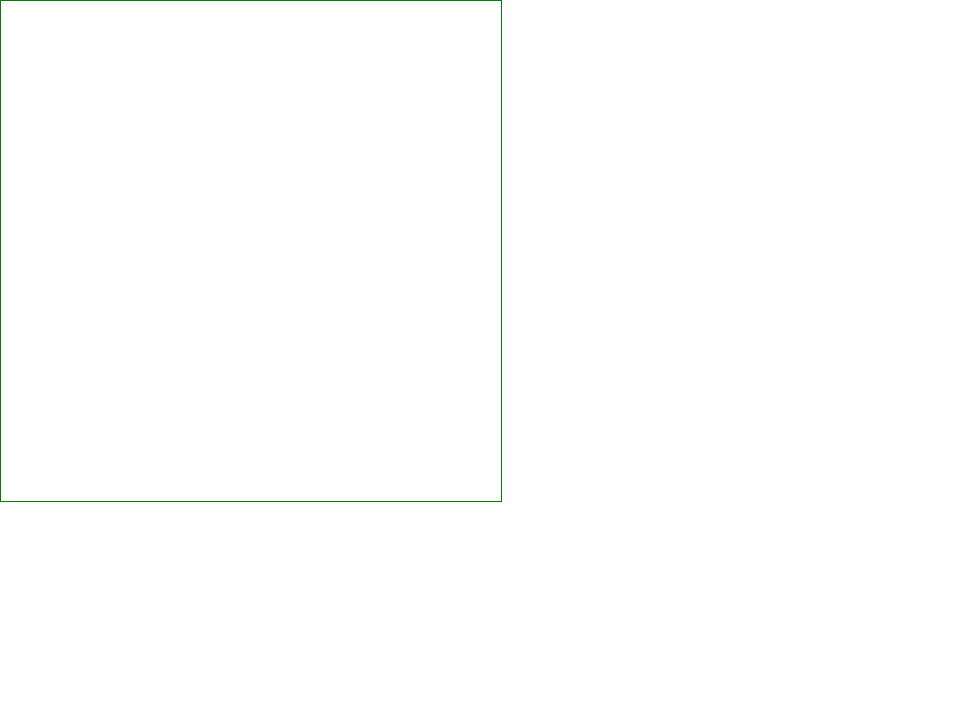
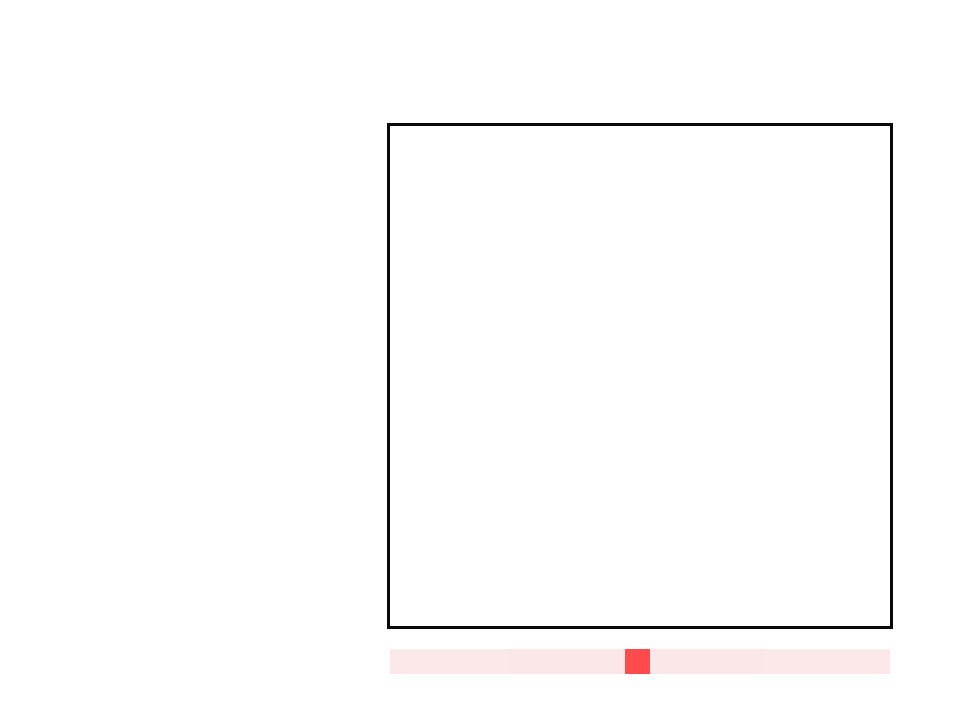
Before and after one commit to ramonferreirareis/etch-a-sketch, a plain HTML site: page index.html in a window 1280 px wide. Shown: the whole page, without its empty margins (0-956 px from the left). Drawn offline with Linux system fonts and the light colour scheme.

Commit message:
Center the grid and add slider

```diff
--- a/index.html
+++ b/index.html
@@ -9,5 +9,8 @@
 </head>
 <body>
     <div id="canvas"></div>
+    <div class="slidercontainer">
+        <input type="range" min="1" max="100" value ="50" class="slider" id="myRange">
+    </div>
 </body>
 </html>
--- a/script.js
+++ b/script.js
@@ -18,8 +18,8 @@ function createGrid(number) {
     const squareCells = document.querySelectorAll(".square");
 
     squareCells.forEach(square => {
-        square.addEventListener("mouseover", evt => {
-            if (evt.buttons === 1) {
+        square.addEventListener("mouseover", event => {
+            if (event.buttons === 1) {
                 square.classList.add("color");
             }
         })
--- a/styles.css
+++ b/styles.css
@@ -1,6 +1,15 @@
 * {
     margin: 0;
     padding: 0;
+}
+
+body {
+    display: flex;
+    flex-direction: column;
+    justify-content: center;
+    align-items: center;
+    height: 100vh;
+    gap: 20px;
 }
 
 .row {
@@ -14,7 +23,7 @@
 }
 
 #canvas {
-    border: 1px solid green;
+    border: 3px solid rgb(10, 10, 10);
     width: 500px;
     height: 500px;
 
@@ -23,3 +32,29 @@
 .color {
     background-color: black;
 }
+
+.slidercontainer {
+    width: 500px;
+}
+
+.slider {
+    -webkit-appearance: none;
+    appearance: none;
+    width: 100%;
+    height: 25px;
+    background-color: rgb(250, 222, 222);
+    opacity: 0.7;
+    -webkit-transition: .2s;
+    transition: opacity .2s;
+}
+
+.slider:hover {
+    opacity: 1;
+}
+
+.slider::-webkit-slider-thumb {
+    -webkit-appearance: none;
+    width: 25px;
+    height: 25px;
+    background-color: red
+}
```
